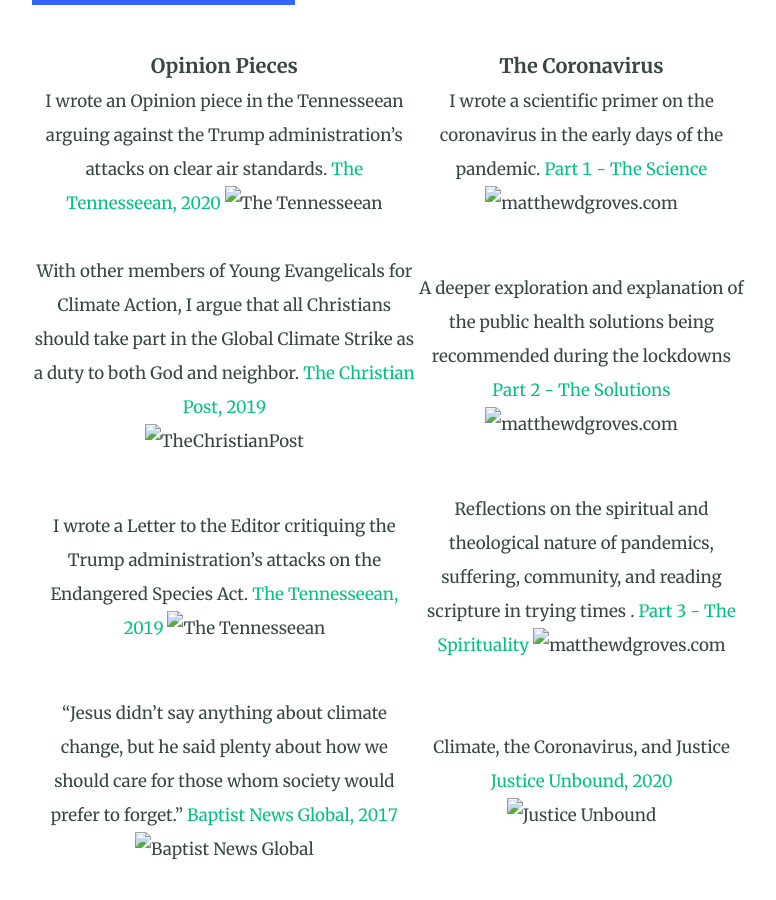
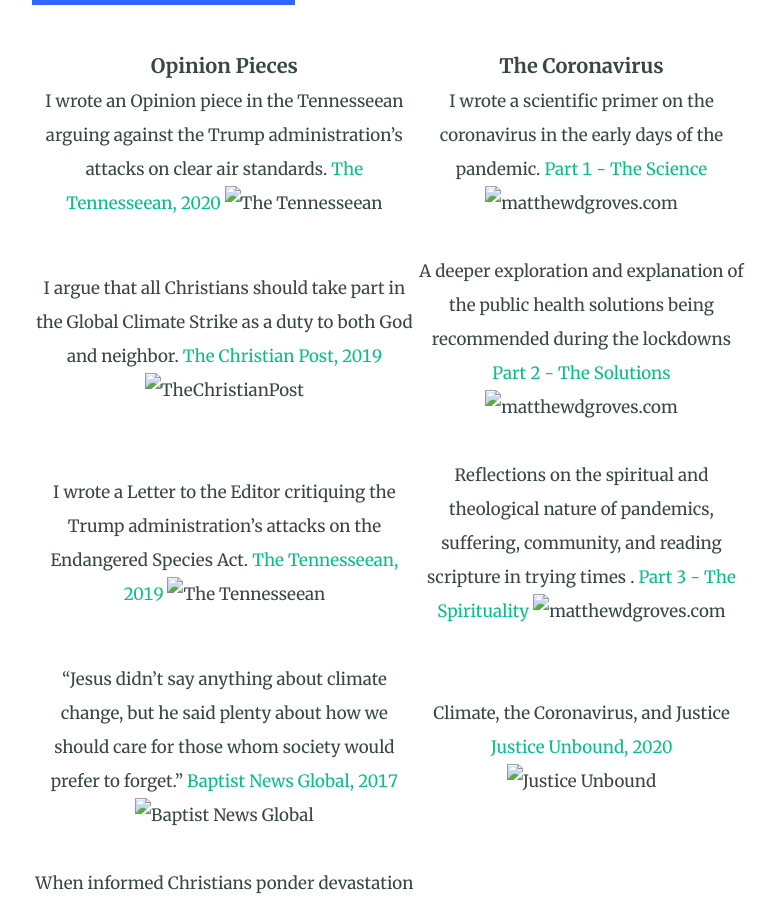
Before and after one commit to matthewdgroves/matthewdgroves.github.io, a Jekyll site: the page built from writings.md, in a window 1280 px wide and 900 px high, scrolled down 757 px. Shown: the whole window, without its empty margins (251-1027 px from the left). Built offline with Jekyll 4.4.1, drawn with Linux system fonts in a browser that asks for light colours.

Commit message:
Update writings.md

```diff
--- a/writings.md
+++ b/writings.md
@@ -16,7 +16,7 @@ After receiving many questions about the topic, I wrote an introductory-level gu
 | :----------:       | :-----:             |
 | I wrote an Opinion piece in the Tennesseean arguing against the Trump administration’s attacks on clear air standards. [The Tennesseean, 2020](https://www.tennessean.com/story/opinion/2020/03/09/california-clean-car-standard-deserves-support/4980634002/) ![The Tennesseean](assets/images/Tennesseean.png) | I wrote a scientific primer on the coronavirus in the early days of the pandemic. [Part 1 - The Science](/PartOneScience) ![matthewdgroves.com](assets/images/Logos/logo.jpeg) |
 |  |  |
-| With other members of Young Evangelicals for Climate Action, I argue that all Christians should take part in the Global Climate Strike as a duty to both God and neighbor. [The Christian Post, 2019](https://www.christianpost.com/voice/were-young-evangelicals-and-were-striking-for-the-climate-will-you-join-us.html) <br/> ![TheChristianPost](assets/images/Orgs/The Christian Post.png) | A deeper exploration and explanation of the public health solutions being recommended during the lockdowns [Part 2 - The Solutions](/PartTwoSolutions) ![matthewdgroves.com](assets/images/Logos/logo.jpeg) |
+| I argue that all Christians should take part in the Global Climate Strike as a duty to both God and neighbor. [The Christian Post, 2019](https://www.christianpost.com/voice/were-young-evangelicals-and-were-striking-for-the-climate-will-you-join-us.html) <br/> ![TheChristianPost](assets/images/Orgs/The Christian Post.png) | A deeper exploration and explanation of the public health solutions being recommended during the lockdowns [Part 2 - The Solutions](/PartTwoSolutions) ![matthewdgroves.com](assets/images/Logos/logo.jpeg) |
 |  |  |
 | I wrote a Letter to the Editor critiquing the Trump administration’s attacks on the Endangered Species Act. [The Tennesseean, 2019](assets/LTETennessean.pdf) ![The Tennesseean](assets/images/Tennesseean.png)| Reflections on the spiritual and theological nature of pandemics, suffering, community, and reading scripture in trying times . [Part 3 - The Spirituality](/PartThreeSpirituality) ![matthewdgroves.com](assets/images/Logos/logo.jpeg) |
 |  |  |
```
